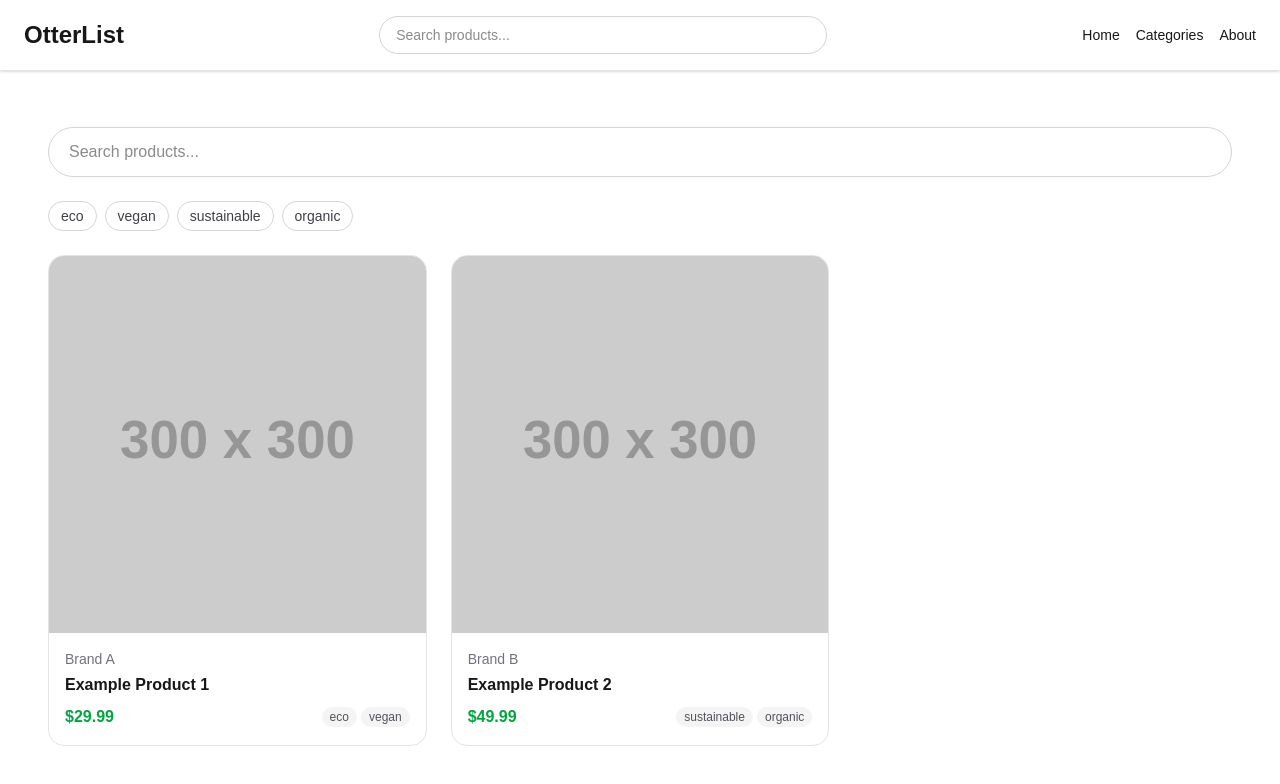
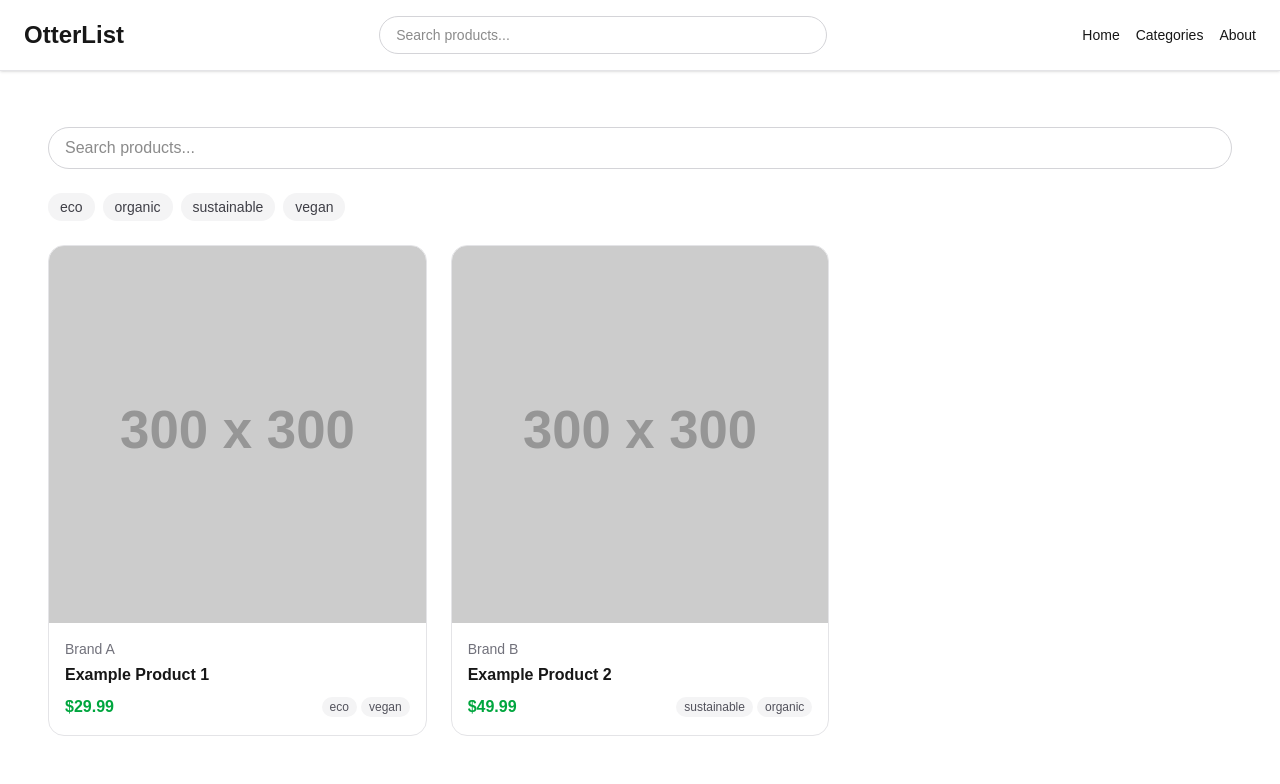
Before and after one commit to otterlist/otterlist-app, a Next.js app: page / in a window 1280 px wide. Shown: the top 784 px of the page. Built offline with nearby package versions, Linux system fonts and the light colour scheme.

Commit message:
feat: multi-select tag filtering

```diff
--- a/src/components/HomePageClient.tsx
+++ b/src/components/HomePageClient.tsx
@@ -7,24 +7,35 @@ import TagFilter from "./TagFilter";
 
 export default function HomePageClient() {
   const [query, setQuery] = useState("");
+  const [activeTags, setActiveTags] = useState<string[]>([]); // <-- multi-select
 
-  // Collect all unique tags from your sample products
-  const allTags = useMemo(
-    () => Array.from(new Set(sampleProducts.flatMap((p) => p.tags ?? []))),
-    []
-  );
+  // build unique tag list
+  const allTags = useMemo(() => {
+    const s = new Set<string>();
+    for (const p of sampleProducts) (p.tags ?? []).forEach(t => s.add(t));
+    return Array.from(s).sort((a, b) => a.localeCompare(b));
+  }, []);
 
-  // Filter products by the search query (title, brand, or any tag)
+  // filter by text + ALL selected tags
   const filtered: Product[] = useMemo(() => {
     const q = query.trim().toLowerCase();
-    if (!q) return sampleProducts;
 
-    return sampleProducts.filter((p) =>
-      [p.title, p.brand, ...(p.tags ?? [])].some((v) =>
-        (v ?? "").toLowerCase().includes(q)
-      )
-    );
-  }, [query]);
+    return sampleProducts.filter(p => {
+      const textHit =
+        !q ||
+        [p.title, p.brand, ...(p.tags ?? [])]
+          .join(" ")
+          .toLowerCase()
+          .includes(q);
+
+      const tags = p.tags ?? [];
+      const tagHit =
+        activeTags.length === 0 ||
+        activeTags.every(t => tags.includes(t)); // must contain every selected tag
+
+      return textHit && tagHit;
+    });
+  }, [query, activeTags]);
 
   return (
     <main className="p-6">
@@ -34,19 +45,21 @@ export default function HomePageClient() {
           value={query}
           onChange={(e) => setQuery(e.target.value)}
           placeholder="Search products..."
-          className="w-full rounded-full border border-zinc-300 px-5 py-3 outline-none focus:ring-2 focus:ring-zinc-400"
+          className="w-full rounded-full border border-zinc-300 px-4 py-2 outline-none focus:ring-2 focus:ring-zinc-300"
         />
       </div>
 
       {/* tag filter */}
-      <TagFilter
-        allTags={allTags}
-        active={query ? [query] : []}
-        onChange={(next) => setQuery(next[0] || "")}
-      />
+      <div className="mb-6">
+        <TagFilter
+          allTags={allTags}
+          active={activeTags}
+          onChange={setActiveTags}
+        />
+      </div>
 
-      {/* product grid */}
-      <div className="grid grid-cols-1 sm:grid-cols-2 lg:grid-cols-3 gap-6 mt-6">
+      {/* grid */}
+      <div className="grid grid-cols-1 sm:grid-cols-2 lg:grid-cols-3 gap-6">
         {filtered.map((p) => (
           <ProductCard key={p.id} p={p} />
         ))}
--- a/src/components/TagFilter.tsx
+++ b/src/components/TagFilter.tsx
@@ -2,33 +2,33 @@
 
 type Props = {
   allTags: string[];
-  active: string[];
+  active: string[];                          // <-- multi-select
   onChange: (next: string[]) => void;
 };
 
 export default function TagFilter({ allTags, active, onChange }: Props) {
   function toggle(tag: string) {
     const next = active.includes(tag)
-      ? active.filter((t) => t !== tag)
-      : [...active, tag];
+      ? active.filter(t => t !== tag)        // remove
+      : [...active, tag];                    // add
     onChange(next);
   }
 
-  if (allTags.length === 0) return null;
-
   return (
     <div className="flex flex-wrap gap-2">
-      {allTags.map((tag) => {
+      {allTags.map(tag => {
         const on = active.includes(tag);
         return (
           <button
             key={tag}
             onClick={() => toggle(tag)}
-            className={`px-3 py-1 rounded-full text-sm border ${
+            className={[
+              "rounded-full px-3 py-1 text-sm transition",
               on
-                ? "bg-black text-white border-black"
-                : "bg-white text-zinc-700 border-zinc-300 hover:border-zinc-500"
-            }`}
+                ? "bg-zinc-900 text-white"
+                : "bg-zinc-100 text-zinc-700 hover:bg-zinc-200"
+            ].join(" ")}
+            aria-pressed={on}
           >
             {tag}
           </button>
```
